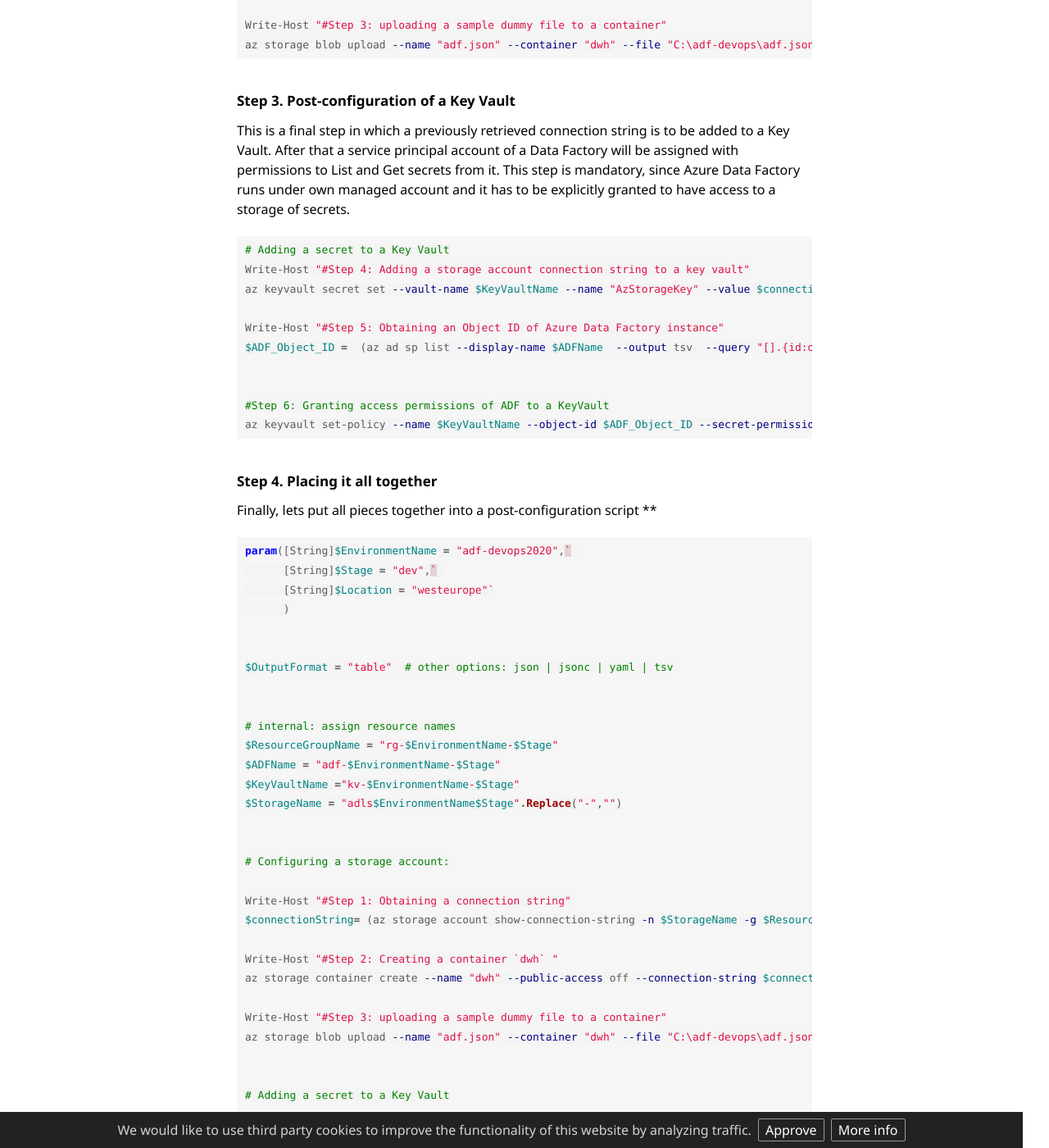
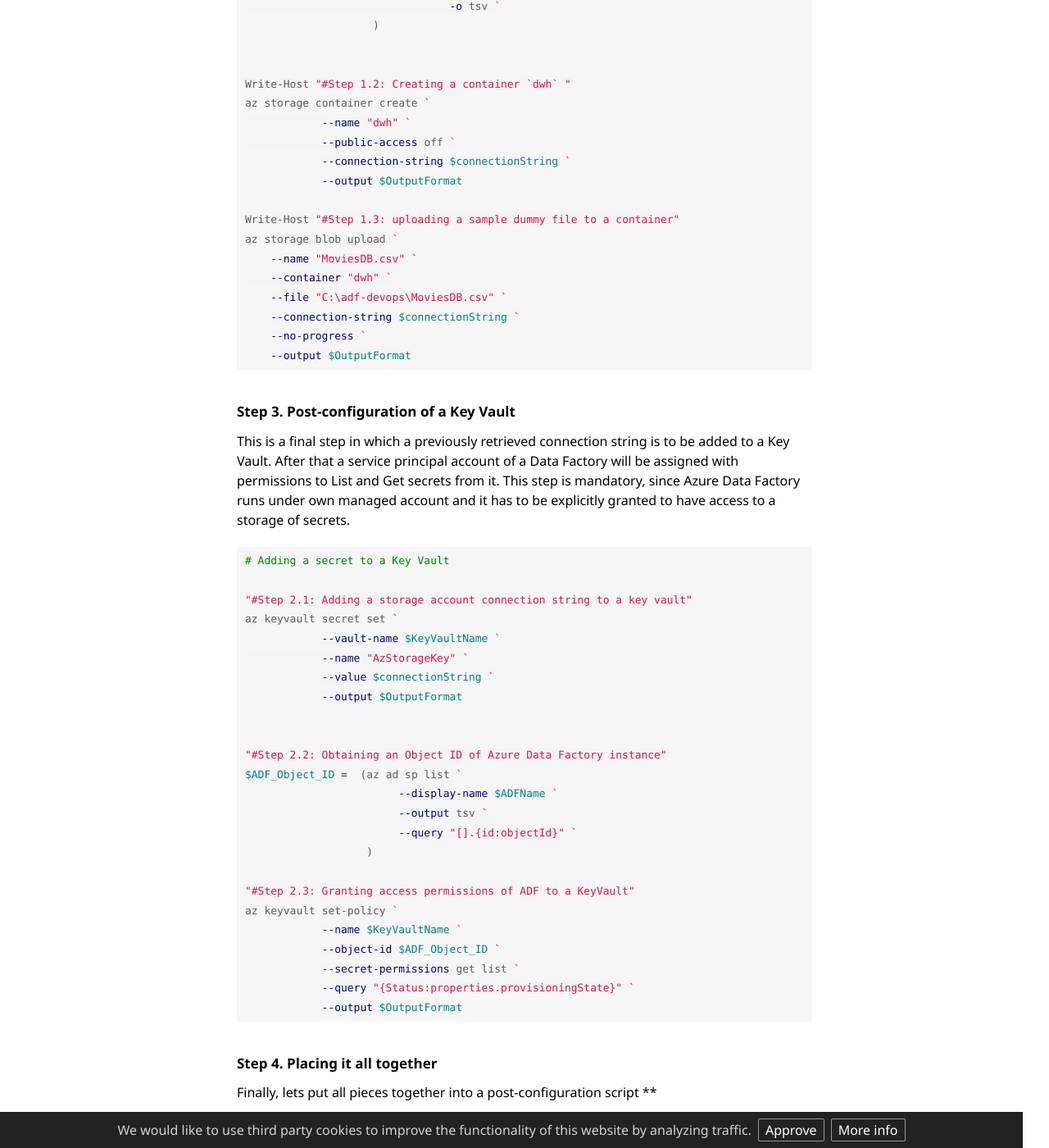
Before and after one commit to alexvolok/alexvolok.github.io, a Jekyll site: the page built from _posts/2020-01-16-adf-devops-generate-az-cli.md, in a window 1280 px wide and 1400 px high, scrolled down 1375 px. Shown: the whole window at 82% size. Built offline with Jekyll 4.4.1, drawn with Linux system fonts in a browser that asks for light colours; some web fonts are replaced; some of the changed text lies outside the part shown.

Commit message:
adjustments

````diff
--- a/_posts/2020-01-16-adf-devops-generate-az-cli.md
+++ b/_posts/2020-01-16-adf-devops-generate-az-cli.md
@@ -43,14 +43,30 @@
 
 ```powershell
 # Configuring a storage account:
-Write-Host "#Step 1: Obtaining a connection string"
-$connectionString= (az storage account show-connection-string -n $StorageName -g $ResourceGroupName --query connectionString -o tsv)
+Write-Host "#Step 1.1: Obtaining a connection string"
+$connectionString= (az storage account show-connection-string `
+                                -n $StorageName `
+                                -g $ResourceGroupName `
+                                --query connectionString `
+                                -o tsv `
+                    )
 
-Write-Host "#Step 2: Creating a container `dwh` "
-az storage container create --name "dwh" --public-access off --connection-string $connectionString --output $OutputFormat
 
-Write-Host "#Step 3: uploading a sample dummy file to a container"
-az storage blob upload --name "adf.json" --container "dwh" --file "C:\adf-devops\adf.json" --connection-string $connectionString --no-progress --output $OutputFormat
+Write-Host "#Step 1.2: Creating a container `dwh` "
+az storage container create `
+            --name "dwh" `
+            --public-access off `
+            --connection-string $connectionString `
+            --output $OutputFormat
+
+Write-Host "#Step 1.3: uploading a sample dummy file to a container"
+az storage blob upload `
+    --name "MoviesDB.csv" `
+    --container "dwh" `
+    --file "C:\adf-devops\MoviesDB.csv" `
+    --connection-string $connectionString `
+    --no-progress `
+    --output $OutputFormat
 ```
 
 #### Step 3. Post-configuration of a Key Vault
@@ -60,15 +76,29 @@
 
 ```powershell
 # Adding a secret to a Key Vault
-Write-Host "#Step 4: Adding a storage account connection string to a key vault"
-az keyvault secret set --vault-name $KeyVaultName --name "AzStorageKey" --value $connectionString --output $OutputFormat
 
-Write-Host "#Step 5: Obtaining an Object ID of Azure Data Factory instance"
-$ADF_Object_ID =  (az ad sp list --display-name $ADFName  --output tsv  --query "[].{id:objectId}")
+"#Step 2.1: Adding a storage account connection string to a key vault"
+az keyvault secret set `
+            --vault-name $KeyVaultName `
+            --name "AzStorageKey" `
+            --value $connectionString `
+            --output $OutputFormat
 
 
-#Step 6: Granting access permissions of ADF to a KeyVault
-az keyvault set-policy --name $KeyVaultName --object-id $ADF_Object_ID --secret-permissions get list --query "{Status:properties.provisioningState}" --output $OutputFormat
+"#Step 2.2: Obtaining an Object ID of Azure Data Factory instance"
+$ADF_Object_ID =  (az ad sp list `
+                        --display-name $ADFName `
+                        --output tsv `
+                        --query "[].{id:objectId}" `
+                   )
+
+"#Step 2.3: Granting access permissions of ADF to a KeyVault"
+az keyvault set-policy `
+            --name $KeyVaultName `
+            --object-id $ADF_Object_ID `
+            --secret-permissions get list `
+            --query "{Status:properties.provisioningState}" `
+            --output $OutputFormat
 ```
 
 #### Step 4. Placing it all together
@@ -95,27 +125,57 @@
 
 # Configuring a storage account:
 
-Write-Host "#Step 1: Obtaining a connection string"
-$connectionString= (az storage account show-connection-string -n $StorageName -g $ResourceGroupName --query connectionString -o tsv)
+"#Step 1.1: Obtaining a connection string"
+$connectionString= (az storage account show-connection-string `
+                                -n $StorageName `
+                                -g $ResourceGroupName `
+                                --query connectionString `
+                                -o tsv `
+                    )
 
-Write-Host "#Step 2: Creating a container `dwh` "
-az storage container create --name "dwh" --public-access off --connection-string $connectionString --output $OutputFormat
 
-Write-Host "#Step 3: uploading a sample dummy file to a container"
-az storage blob upload --name "adf.json" --container "dwh" --file "C:\adf-devops\adf.json" --connection-string $connectionString --no-progress --output $OutputFormat
+"#Step 1.2: Creating a container `dwh` "
+az storage container create `
+            --name "dwh" `
+            --public-access off `
+            --connection-string $connectionString `
+            --output $OutputFormat
+
+"#Step 1.3: uploading a sample dummy file to a container"
+az storage blob upload `
+    --name "MoviesDB.csv" `
+    --container "dwh" `
+    --file "C:\adf-devops\MoviesDB.csv" `
+    --connection-string $connectionString `
+    --no-progress `
+    --output $OutputFormat
+
 
 
 # Adding a secret to a Key Vault
 
-Write-Host "#Step 4: Adding a storage account connection string to a key vault"
-az keyvault secret set --vault-name $KeyVaultName --name "AzStorageKey" --value $connectionString --output $OutputFormat
+"#Step 2.1: Adding a storage account connection string to a key vault"
+az keyvault secret set `
+            --vault-name $KeyVaultName `
+            --name "AzStorageKey" `
+            --value $connectionString `
+            --output $OutputFormat
 
 
-Write-Host "#Step 5: Obtaining an Object ID of Azure Data Factory instance"
-$ADF_Object_ID =  (az ad sp list --display-name $ADFName  --output tsv  --query "[].{id:objectId}")
+"#Step 2.2: Obtaining an Object ID of Azure Data Factory instance"
+$ADF_Object_ID =  (az ad sp list `
+                        --display-name $ADFName `
+                        --output tsv `
+                        --query "[].{id:objectId}" `
+                   )
 
-#Step 6: Granting access permissions of ADF to a KeyVault
-az keyvault set-policy --name $KeyVaultName --object-id $ADF_Object_ID --secret-permissions get list --query "{Status:properties.provisioningState}" --output $OutputFormat
+"#Step 2.3: Granting access permissions of ADF to a KeyVault"
+az keyvault set-policy `
+            --name $KeyVaultName `
+            --object-id $ADF_Object_ID `
+            --secret-permissions get list `
+            --query "{Status:properties.provisioningState}" `
+            --output $OutputFormat
 ```
 
 <img src="/assets/images/posts/adf-cicd-p1/generated-objects.png" alt="the roadmap" />
````
